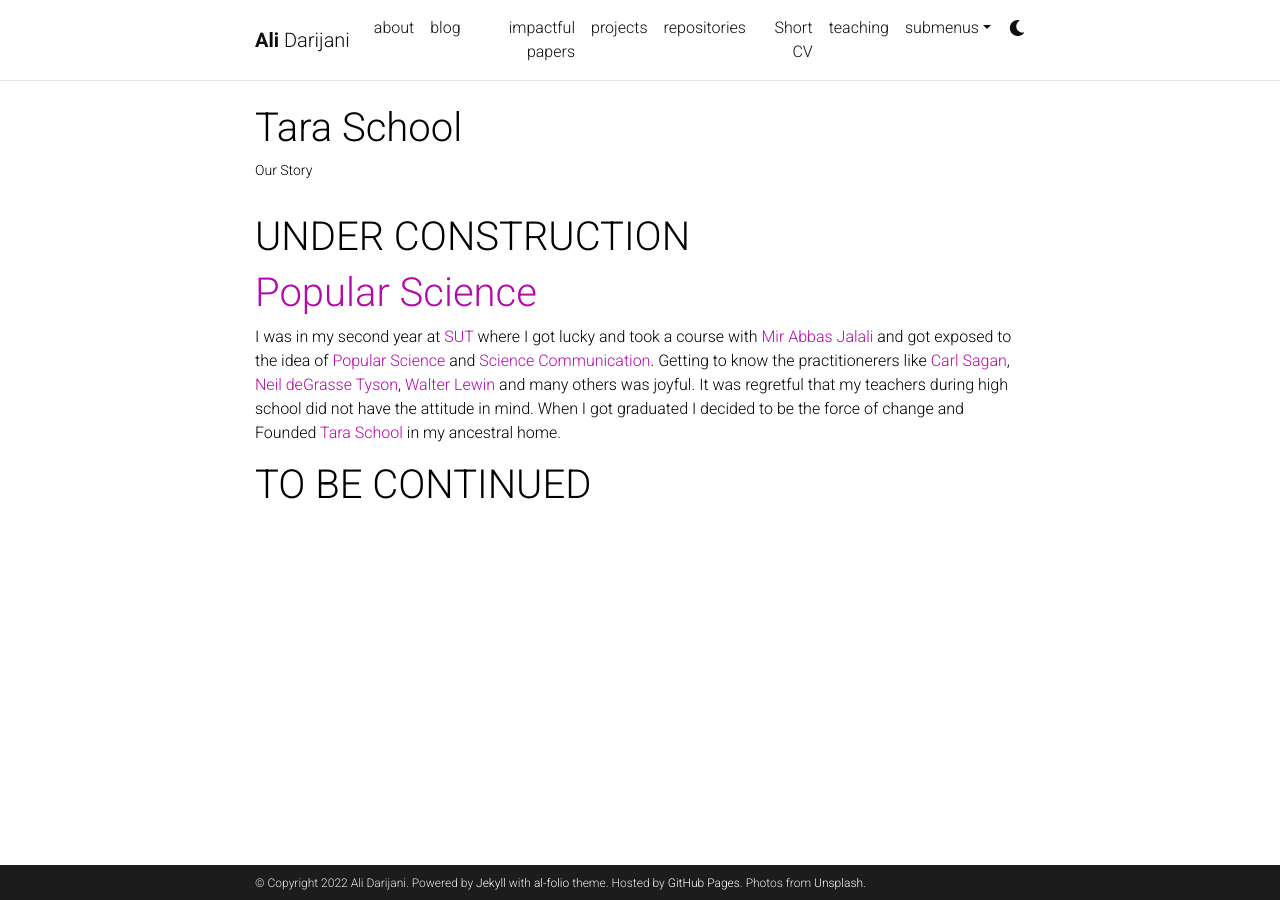
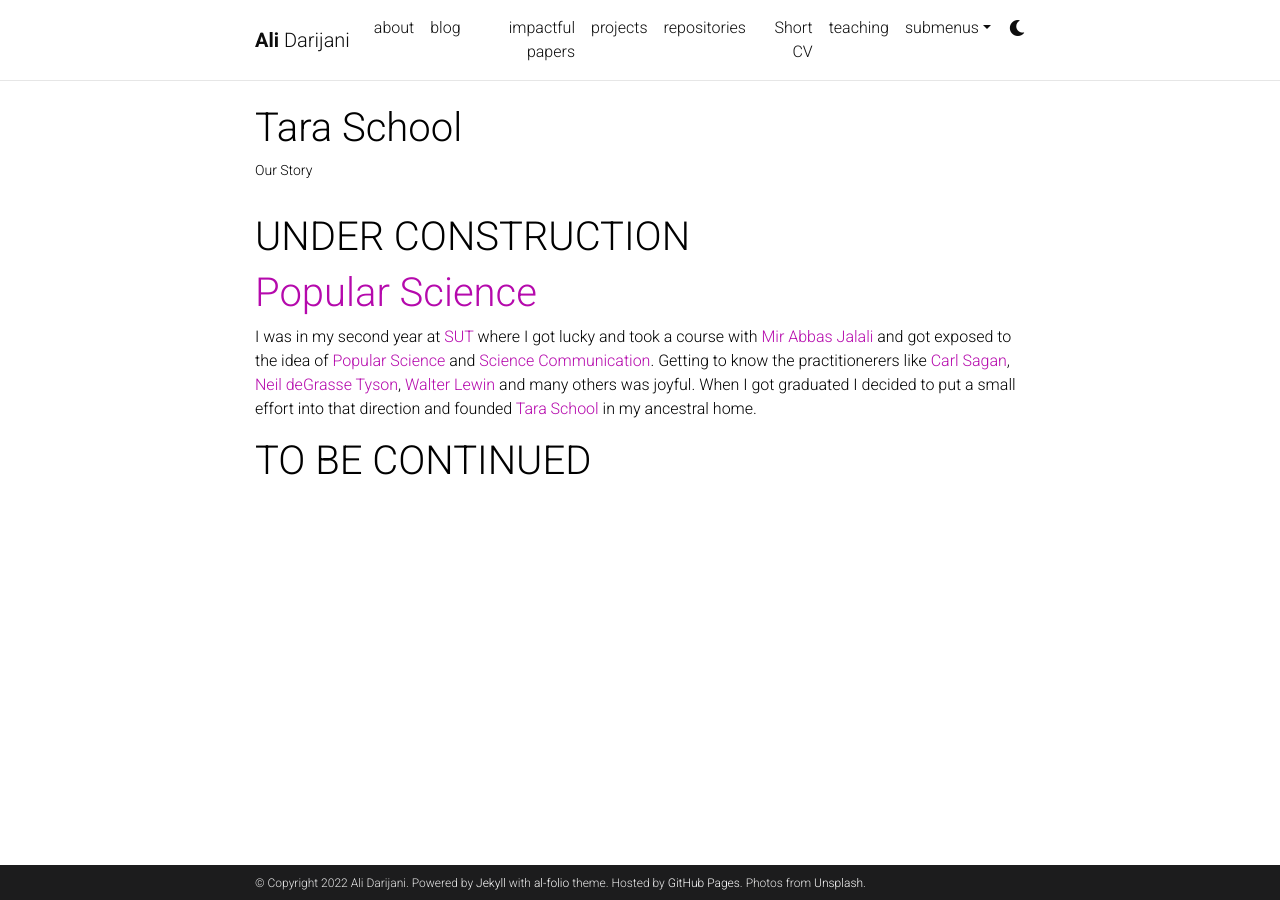
Before and after one commit to adarijani/adarijani.github.io_archived, a Jekyll site: the page built from _projects/2_project.md, in a window 1280 px wide. Built offline with Jekyll 4.4.1, drawn with Linux system fonts in a browser that asks for light colours; comment, search, counter and statistics services are not loaded; a style sheet for code colours, icons or effects is not loaded.

Commit message:
Update 2_project.md

```diff
--- a/_projects/2_project.md
+++ b/_projects/2_project.md
@@ -10,6 +10,6 @@ category: work
 # UNDER CONSTRUCTION
 
 # [Popular Science](https://en.wikipedia.org/wiki/Popular_science)
-I was in my second year at [SUT](https://en.sharif.edu/) where I got lucky and took a course with [Mir Abbas Jalali](https://sites.google.com/site/mirabbasjalali/home?pli=1) and got exposed to the idea of [Popular Science](https://en.wikipedia.org/wiki/Popular_science) and [Science Communication](https://en.wikipedia.org/wiki/Science_communication). Getting to know the practitionerers like [Carl Sagan](https://en.wikipedia.org/wiki/Carl_Sagan), [Neil deGrasse Tyson](https://en.wikipedia.org/wiki/Neil_deGrasse_Tyson), [Walter Lewin](https://en.wikipedia.org/wiki/Walter_Lewin) and many others was joyful. It was regretful that my teachers during high school did not have the attitude in mind. When I got graduated I decided to be the force of change and Founded [Tara School](https://adarijani.github.io/projects/2_project/) in my ancestral home.
+I was in my second year at [SUT](https://en.sharif.edu/) where I got lucky and took a course with [Mir Abbas Jalali](https://sites.google.com/site/mirabbasjalali/home?pli=1) and got exposed to the idea of [Popular Science](https://en.wikipedia.org/wiki/Popular_science) and [Science Communication](https://en.wikipedia.org/wiki/Science_communication). Getting to know the practitionerers like [Carl Sagan](https://en.wikipedia.org/wiki/Carl_Sagan), [Neil deGrasse Tyson](https://en.wikipedia.org/wiki/Neil_deGrasse_Tyson), [Walter Lewin](https://en.wikipedia.org/wiki/Walter_Lewin) and many others was joyful. When I got graduated I decided to put a small effort into that direction and founded [Tara School](https://adarijani.github.io/projects/2_project/) in my ancestral home.
 
 # TO BE CONTINUED
```
